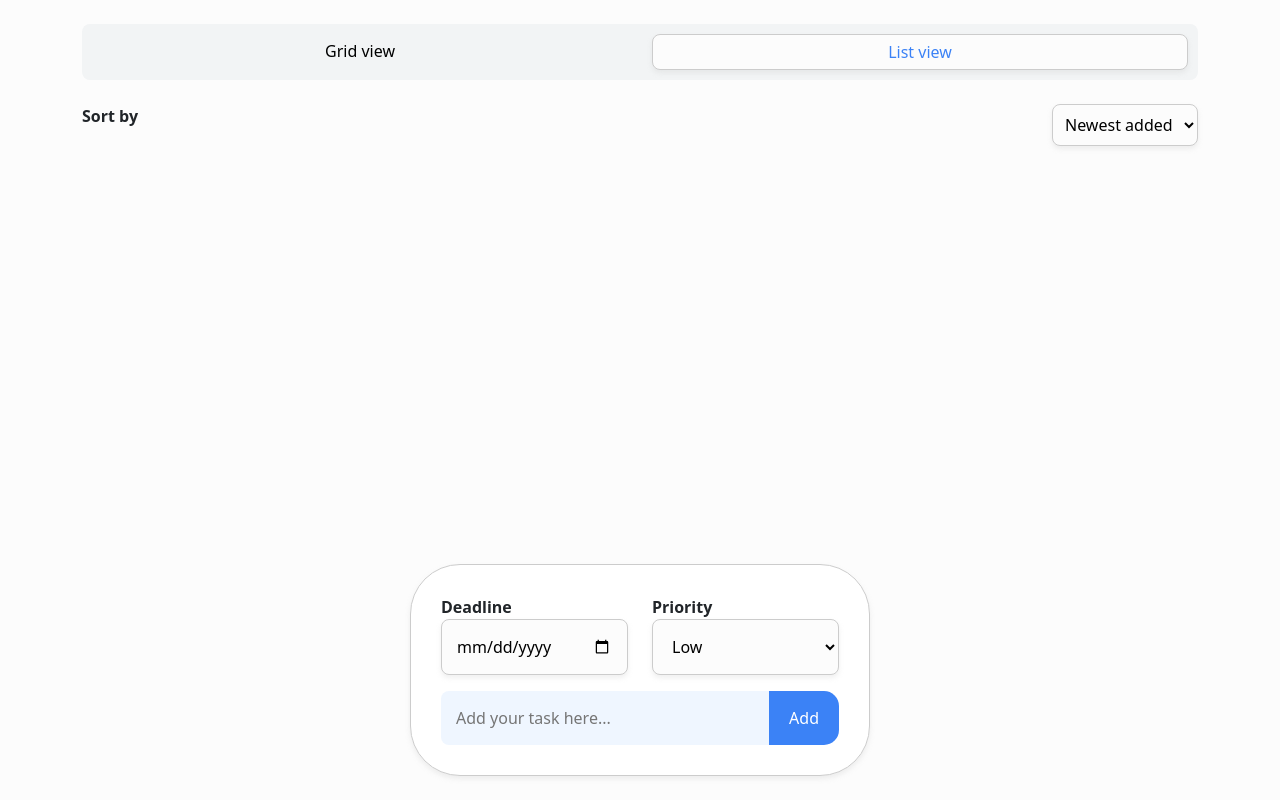
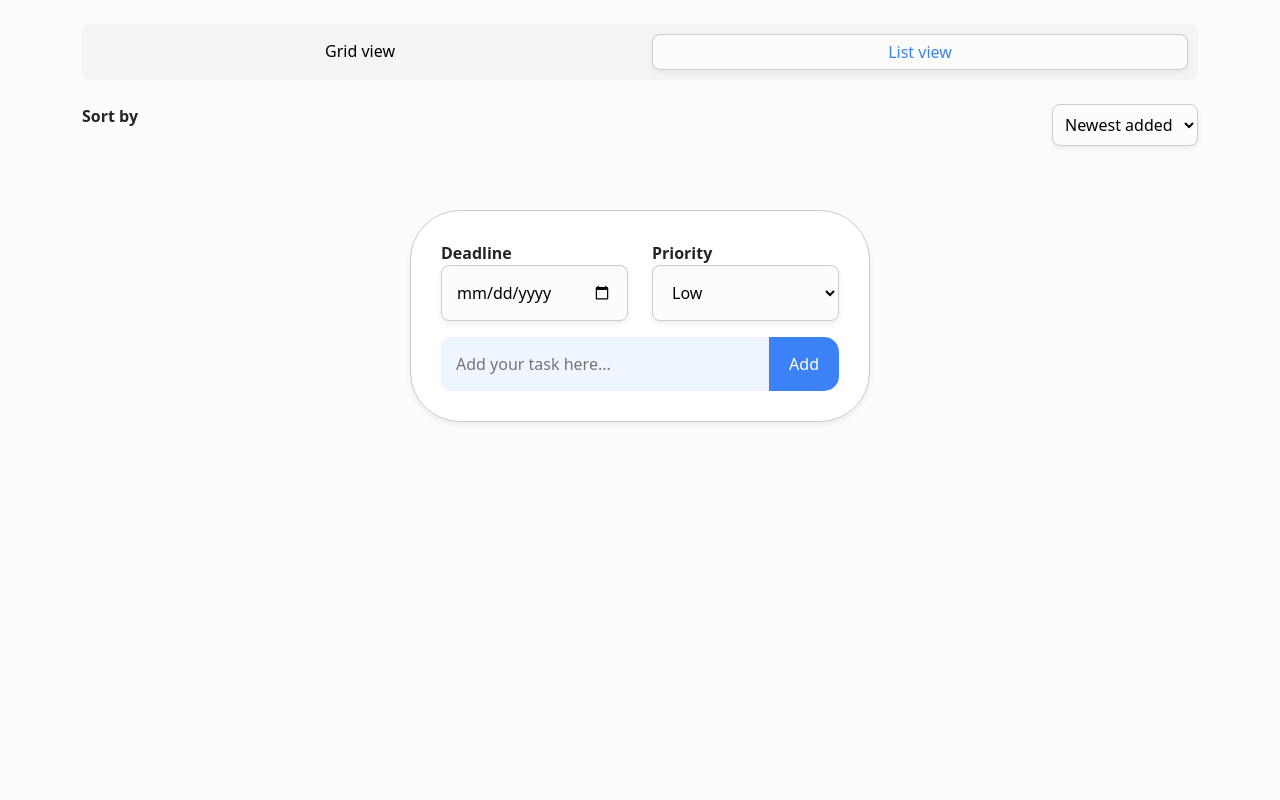
Before and after one commit to ckrook/TodoApp, a website: page index.html in a window 1280 px wide. Drawn offline with nearby package versions, Linux system fonts and the light colour scheme.

Commit message:
removed fixed position from addtask component

```diff
--- a/index.html
+++ b/index.html
@@ -46,7 +46,7 @@
         <div id="tasks"></div>
         <div id="tasksdone"></div>
         <div id="addtask">
-          <div class="collapsed wrap">
+          <div class="collapsed wrap my-5">
             <div class="container">
               <div class="row mb-3">
                 <div class="col-6">
--- a/sass/components/_addtask.scss
+++ b/sass/components/_addtask.scss
@@ -3,7 +3,7 @@
   bottom: 3%;
   right: 0;
   left: 0;
-  position: fixed;
+
   .collapsed {
     @extend .button;
     margin: 20px;
```
Also changed, not shown: css/main.css, 1 other file.
